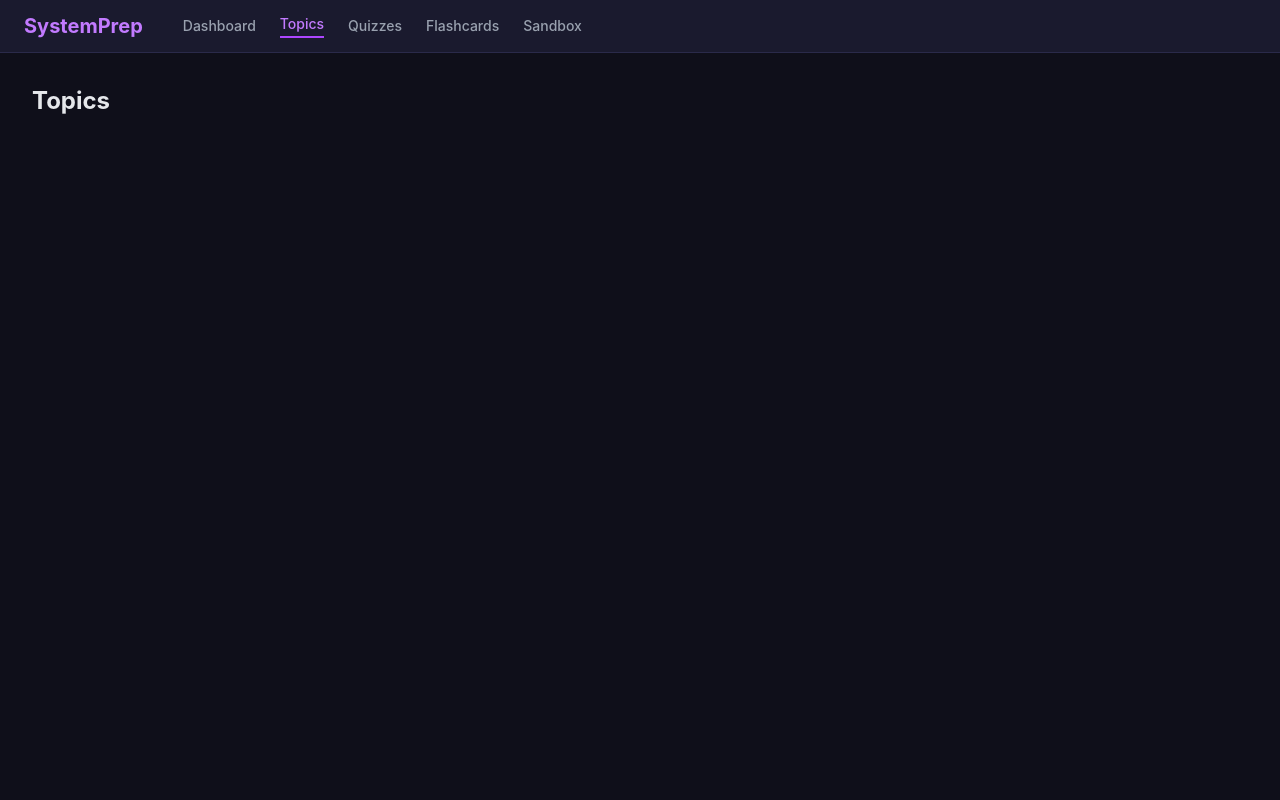
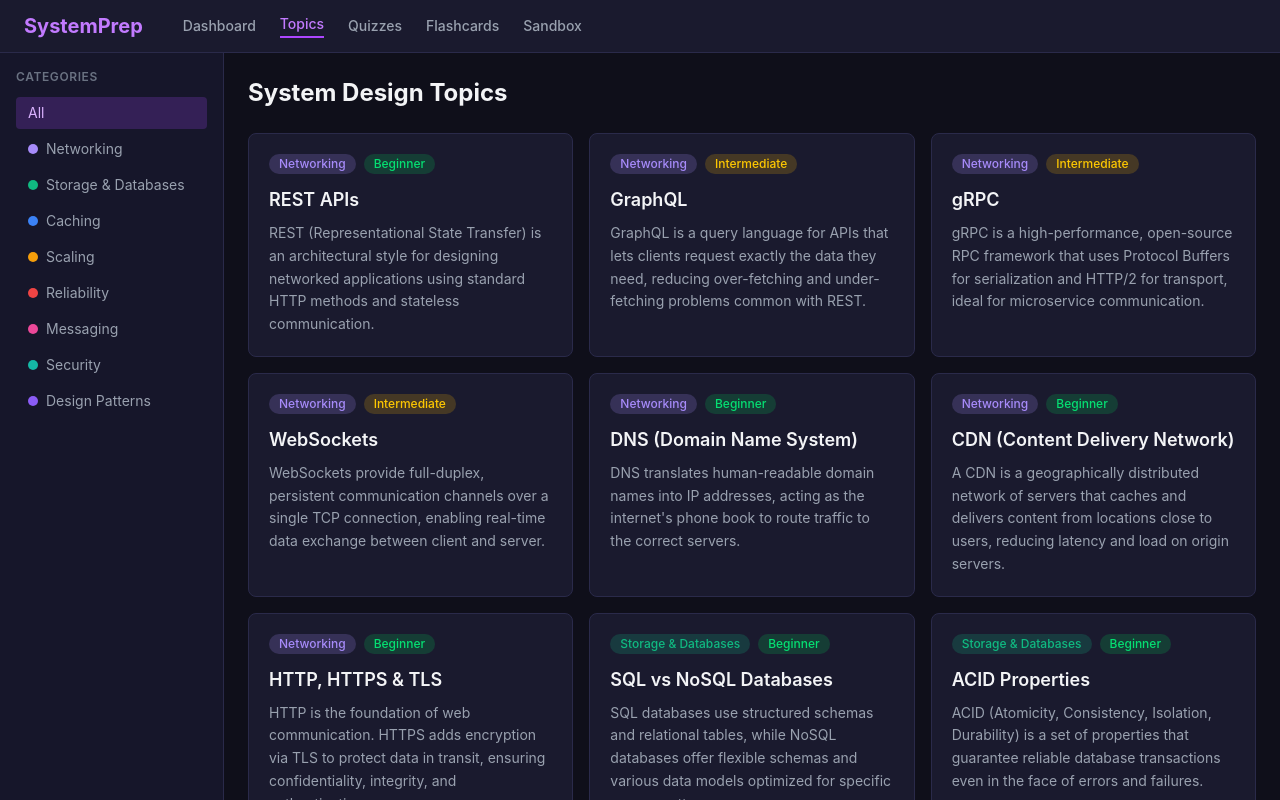
Before and after one commit to Y1-Bit/Learn-System-Design, a React (Vite) app: page /topics in a window 1280 px wide. Shown: the top 800 px of the page. Built offline with nearby package versions, Linux system fonts and the light colour scheme.

Commit message:
feat: implement Topics browser page with category filtering

```diff
--- a/src/pages/Topics.tsx
+++ b/src/pages/Topics.tsx
@@ -1,3 +1,43 @@
+import { useState } from 'react';
+import { Link } from 'react-router-dom';
+import Sidebar from '../components/Sidebar';
+import CategoryTag from '../components/CategoryTag';
+import DifficultyBadge from '../components/DifficultyBadge';
+import { allTopics, topicsByCategory } from '../data/topics';
+import type { Category, Topic } from '../types';
+
+function TopicCard({ topic }: { topic: Topic }) {
+  return (
+    <Link
+      to={`/topics/${topic.id}`}
+      className="block rounded-lg border border-[#2a2a4a] bg-[#1a1a2e] p-5 transition-colors hover:border-purple-500/50 hover:bg-[#1f1f3a]"
+    >
+      <div className="mb-3 flex flex-wrap items-center gap-2">
+        <CategoryTag category={topic.category} />
+        <DifficultyBadge difficulty={topic.difficulty} />
+      </div>
+      <h3 className="mb-2 text-lg font-semibold text-gray-100">{topic.title}</h3>
+      <p className="text-sm leading-relaxed text-gray-400">{topic.summary}</p>
+    </Link>
+  );
+}
+
 export default function Topics() {
-  return <h1 className="p-8 text-2xl font-bold">Topics</h1>;
+  const [category, setCategory] = useState<Category | null>(null);
+
+  const filteredTopics = category ? topicsByCategory(category) : allTopics;
+
+  return (
+    <div className="flex">
+      <Sidebar selected={category} onSelect={setCategory} />
+      <main className="flex-1 p-6">
+        <h1 className="mb-6 text-2xl font-bold text-gray-100">System Design Topics</h1>
+        <div className="grid grid-cols-1 gap-4 md:grid-cols-2 lg:grid-cols-3">
+          {filteredTopics.map((topic) => (
+            <TopicCard key={topic.id} topic={topic} />
+          ))}
+        </div>
+      </main>
+    </div>
+  );
 }
```
